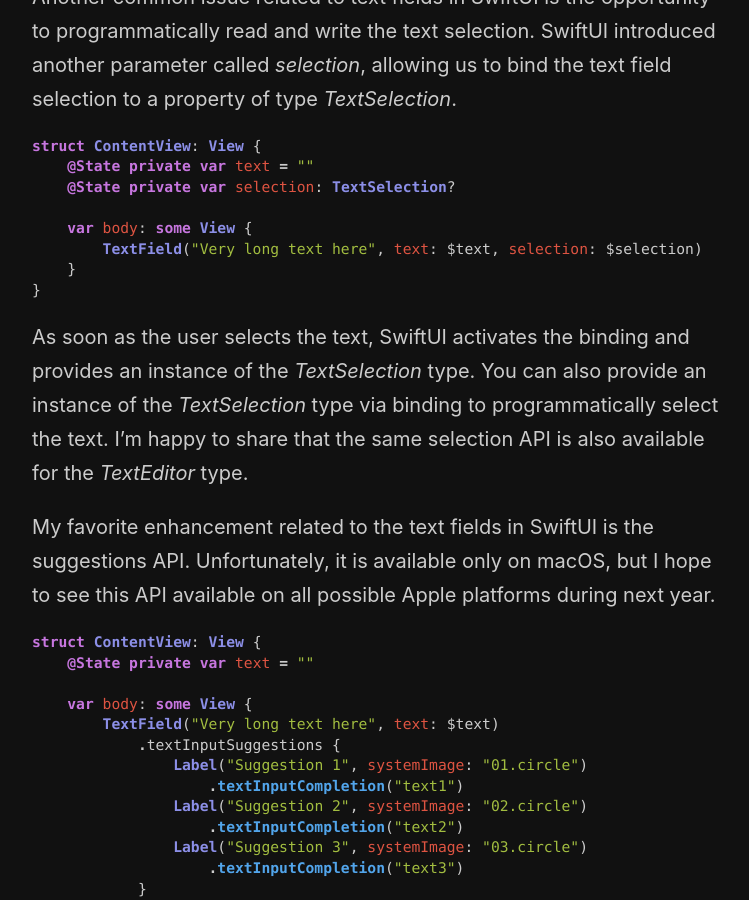
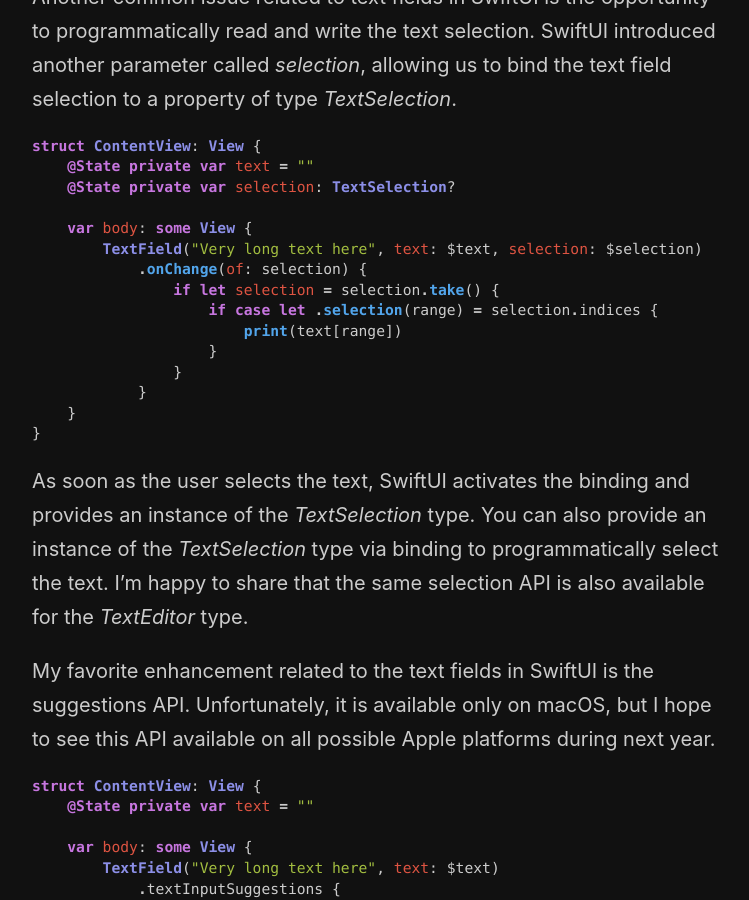
Before and after one commit to mecid/mecid.github.io, a Jekyll site: the page built from _posts/2024-12-03-text-field-enhancements-in-swiftui.md, in a window 1280 px wide and 900 px high, scrolled down 1280 px. Shown: the whole window, without its empty margins (258-1007 px from the left). Built offline with Jekyll 4.4.1, drawn with Linux system fonts in a browser that asks for light colours.

Commit message:
text selection example tuned

````diff
--- a/_posts/2024-12-03-text-field-enhancements-in-swiftui.md
+++ b/_posts/2024-12-03-text-field-enhancements-in-swiftui.md
@@ -34,6 +34,13 @@
 
     var body: some View {
         TextField("Very long text here", text: $text, selection: $selection)
+            .onChange(of: selection) {
+                if let selection = selection.take() {
+                    if case let .selection(range) = selection.indices {
+                        print(text[range])
+                    }
+                }
+            }
     }
 }
 ```
````
